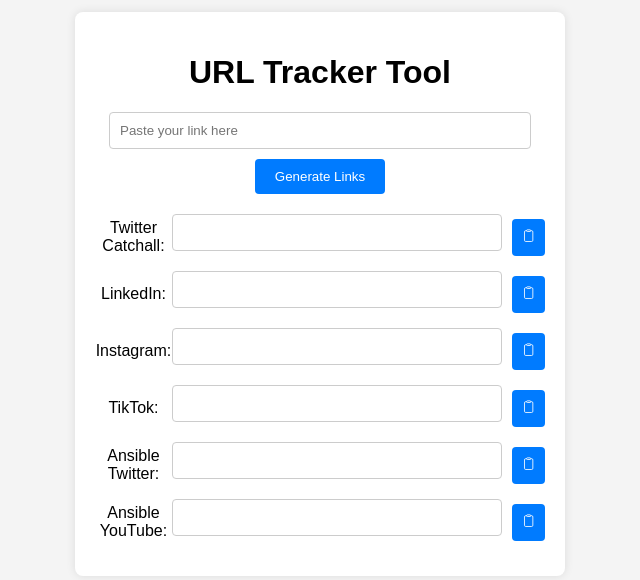
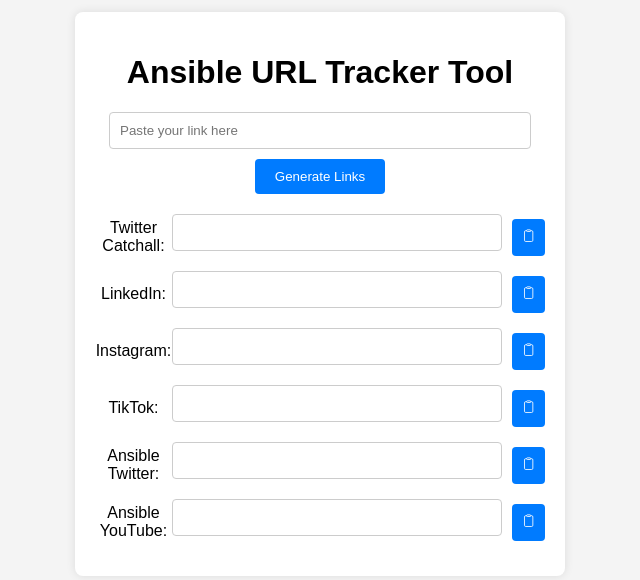
Before and after one commit to IPvSean/linkapp, a plain HTML site: page index.html in a window 1280 px wide. Shown: the part 106-686 px from the top of the page, without its empty margins (320-960 px from the left). Drawn offline with nearby package versions, Linux system fonts and the light colour scheme.

Commit message:
Update index.html

```diff
--- a/index.html
+++ b/index.html
@@ -9,7 +9,7 @@
 </head>
 <body>
     <div class="container">
-        <h1>URL Tracker Tool</h1>
+        <h1>Ansible URL Tracker Tool</h1>
         <input type="text" id="urlInput" placeholder="Paste your link here">
         <button onclick="generateLinks()">Generate Links</button>
         <div class="output">
```
